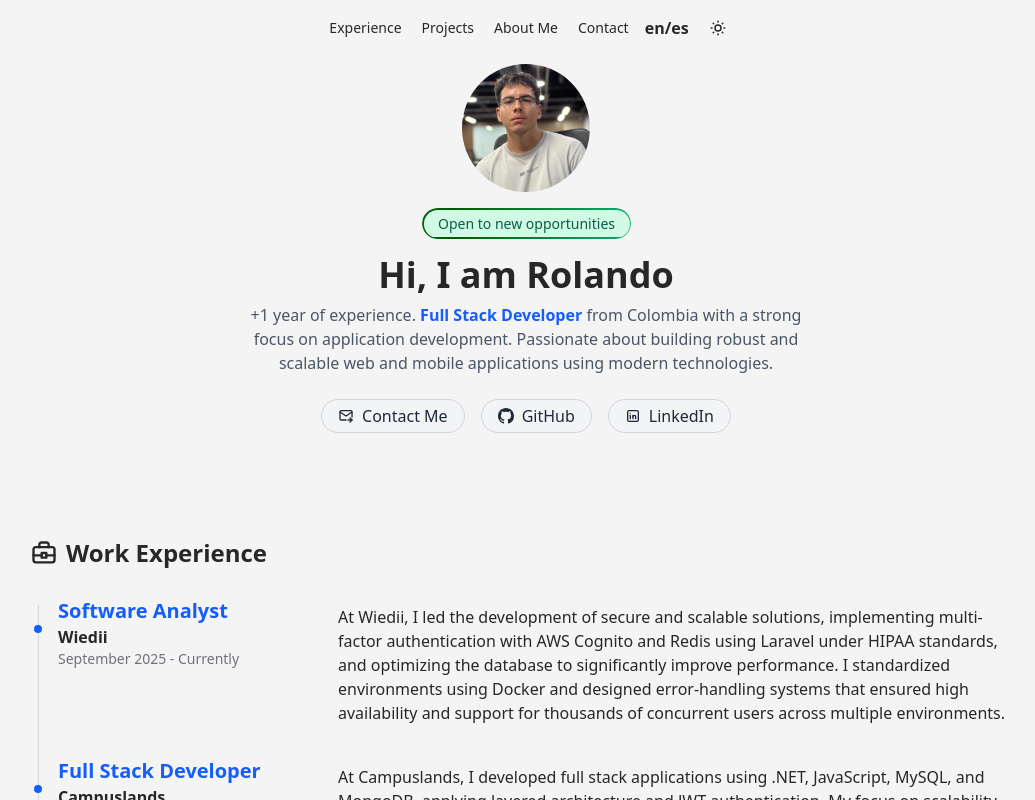
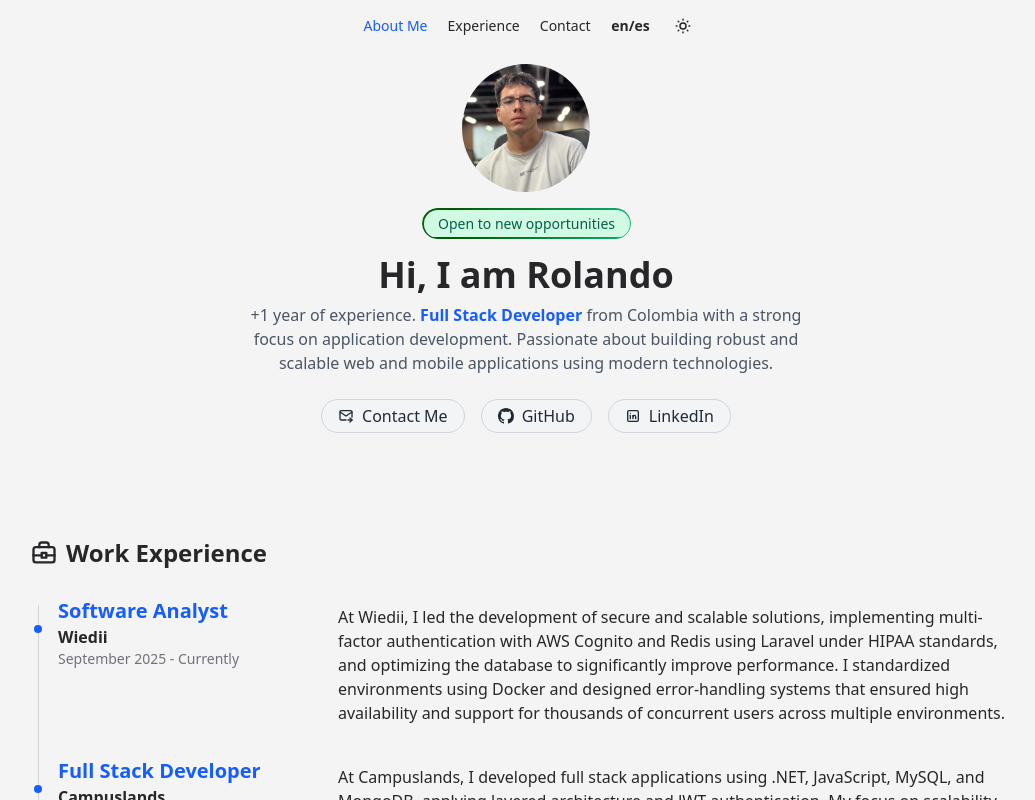
Before and after one commit to rolando-r/portfolio-web, a React (Vite) app: page / in a window 1280 px wide. Shown: the top 800 px of the page, without its empty margins (114-1149 px from the left). Built offline with nearby package versions, Linux system fonts and the light colour scheme.

Commit message:
feat: improve navbar sections, add observers

```diff
--- a/src/components/HeroSection/HeroSection.tsx
+++ b/src/components/HeroSection/HeroSection.tsx
@@ -6,7 +6,7 @@ export const HeroSection = () => {
   const { t } = useTranslation();
 
   return (
-    <section className="flex flex-col items-center text-center px-4 py-16">
+    <section id="about" className="flex flex-col items-center text-center px-4 py-16">
       <Avatar />
       <div className="snake-button mb-4">
         <a
--- a/src/components/Navbar/LanguageToggle.tsx
+++ b/src/components/Navbar/LanguageToggle.tsx
@@ -20,7 +20,10 @@ export const LanguageToggle = () => {
     }, [language, i18n]);
 
     return (
-        <button onClick={toggleLanguage} className="hover:text-sky-600 dark:hover:text-sky-700 font-bold">
+        <button
+            onClick={toggleLanguage}
+            className="flex items-center justify-center h-4 w-12 rounded-full hover:text-blue-600 font-bold text-xs sm:text-sm transition-colors"
+        >
             en/es
         </button>
     );
--- a/src/components/Navbar/NavigationLinks.tsx
+++ b/src/components/Navbar/NavigationLinks.tsx
@@ -1,14 +1,45 @@
 import { useTranslation } from "react-i18next";
+import { useEffect, useState } from "react";
 
 export const NavigationLinks = () => {
     const { t } = useTranslation();
-    const sections = ["experience", "projects", "about", "contact"];
+    const sections = ["about", "experience", "contact"];
+    const [activeSection, setActiveSection] = useState("");
+
+    useEffect(() => {
+        const observer = new IntersectionObserver(
+            (entries) => {
+                entries.forEach((entry) => {
+                    if (entry.isIntersecting) {
+                        setActiveSection(entry.target.id);
+                    }
+                })
+            },
+            {
+                threshold: 0.6,
+            }
+        )
+
+        sections.forEach((id) => {
+            const element = document.getElementById(id);
+            if (element) observer.observe(element);
+        })
+
+        return () => observer.disconnect();
+    }, []);
 
     return (
         <ul className="flex flex-nowrap space-x-5 text-xs sm:text-sm font-medium whitespace-nowrap">
             {sections.map((section) => (
                 <li key={section}>
-                    <a href={`#${section}`} className="hover:text-sky-600 dark:hover:text-sky-700 capitalize">
+                    <a
+                        href={`#${section}`}
+                        className={`capitalize transition-colors duration-300 ${
+                            activeSection === section
+                                ? "text-blue-600"
+                                : "hover:text-blue-600"
+                        }`}
+                    >
                         {t(section)}
                     </a>
                 </li>
--- a/src/components/WorkExperience/WorkExperience.tsx
+++ b/src/components/WorkExperience/WorkExperience.tsx
@@ -7,7 +7,7 @@ export const WorkExperience = () => {
   const experiences = t("workExperience.jobs", { returnObjects: true });
 
   return (
-    <section id="work-experience" className="py-10 px-4 max-w-screen-lg mx-auto">
+    <section id="experience" className="py-10 px-4 max-w-screen-lg mx-auto">
       <h2 className="flex items-center text-2xl font-bold mb-2 text-zinc-800 dark:text-zinc-100 pb-5">
         <PortfolioIcon className="w-7 h-8 mr-2" />
         {t("workExperience.title")}
--- a/src/styles/global.css
+++ b/src/styles/global.css
@@ -1,6 +1,10 @@
 @import "tailwindcss";
 
 @custom-variant dark (&:where(.dark, .dark *));
+
+html {
+  scroll-behavior: smooth;
+}
 
 @theme {
   --animate-fade-in-scale: fade-in-scale 0.3s ease-out;
```
